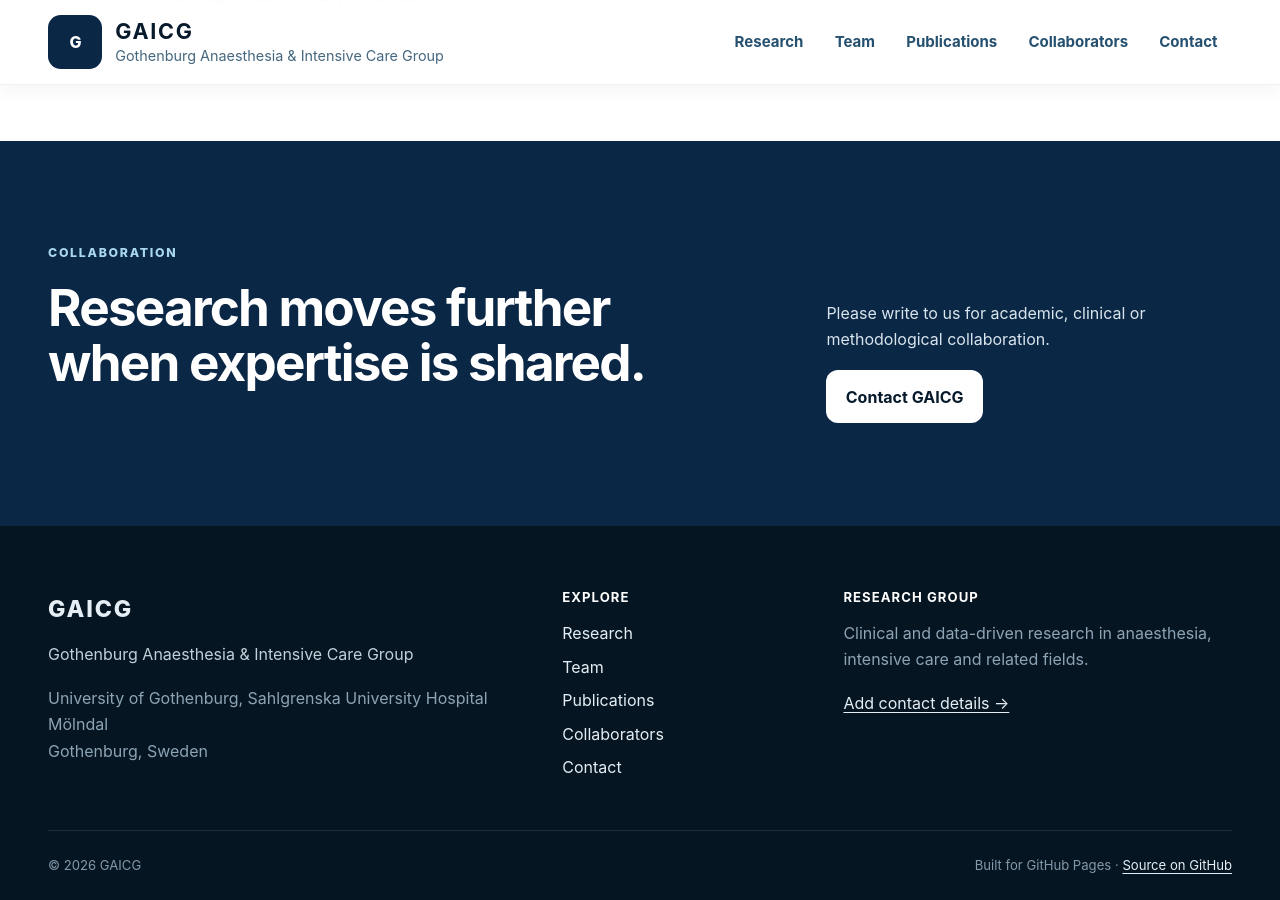
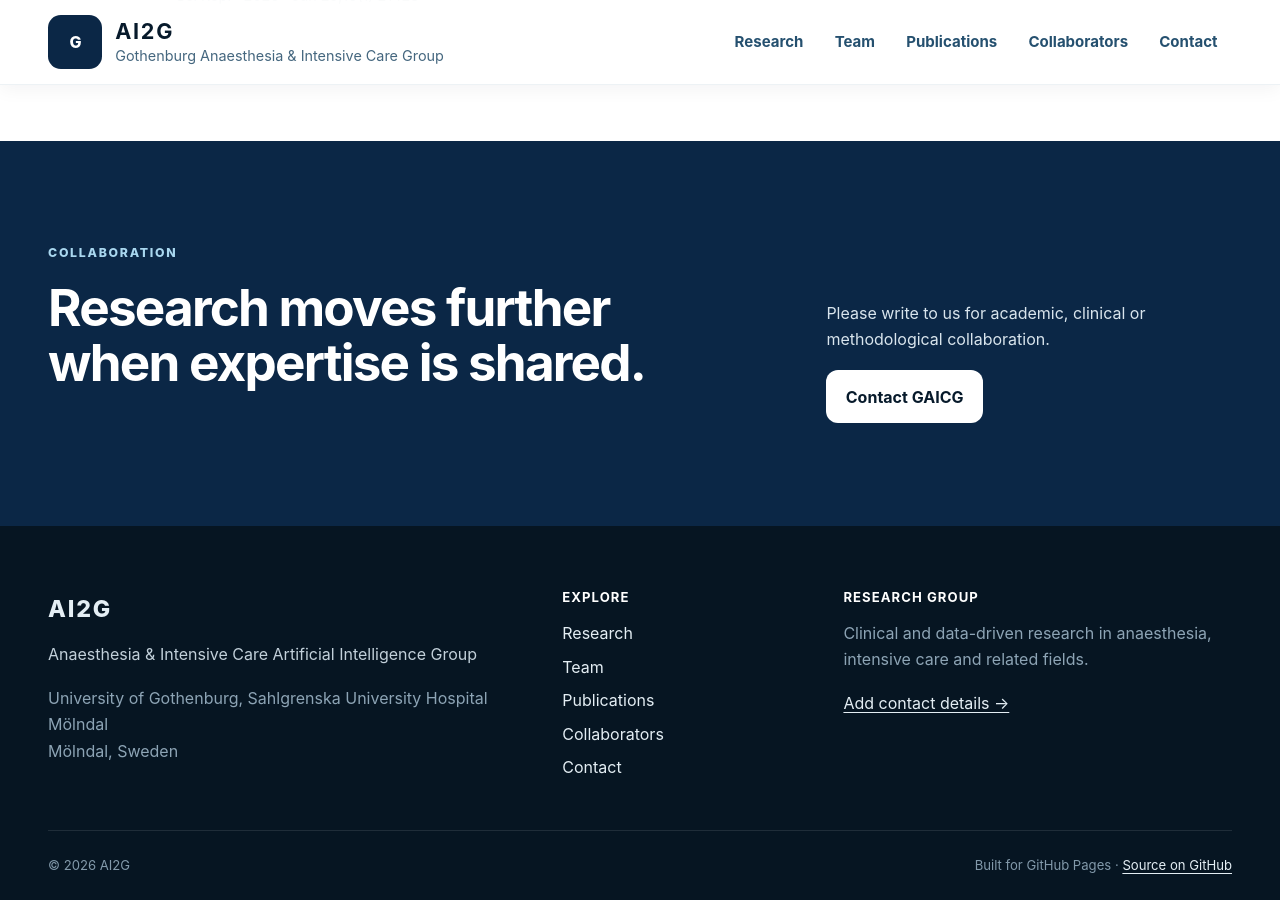
Before and after one commit to gaicg/gaicg, a Jekyll site: the page built from index.html, in a window 1280 px wide and 900 px high, scrolled down 2813 px. Built offline with Jekyll 4.4.1, drawn with Linux system fonts in a browser that asks for light colours.

Commit message:
Update group name and acronym in config file

```diff
--- a/_config.yml
+++ b/_config.yml
@@ -1,5 +1,5 @@
-title: "Gothenburg Anaesthesia & Intensive Care Group"
-short_title: "GAICG"
+title: "Anaesthesia & Intensive Care Artificial Intelligence Group"
+short_title: "AI2G"
 description: "Clinical research in anaesthesia, intensive care, emergency medicine and data-driven healthcare."
 url: "https://gaicg.github.io"
 baseurl: "/gaicg"
@@ -14,9 +14,9 @@ permalink: pretty
 
 # Brand defaults. Edit these when the group has finalized its wording.
 organization:
-  name: "Gothenburg Anaesthesia & Intensive Care Group"
-  acronym: "GAICG"
-  location: "Gothenburg, Sweden"
+  name: "Anaesthesia & Intensive Care Artificial Intelligence Group"
+  acronym: "AI2G"
+  location: "Mölndal, Sweden"
   affiliation: "University of Gothenburg, Sahlgrenska University Hospital Mölndal"
   contact_email: ""
 
```
